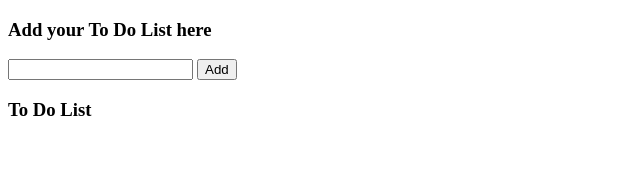
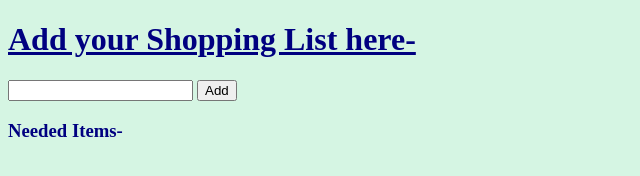
Before and after one commit to MaimunaMehzabin/To-Do-List-App-using-JS, a plain HTML site: page index.html in a window 1280 px wide. Shown: the whole page, without its empty margins (0-640 px from the left). Drawn offline with Linux system fonts and the light colour scheme.

Commit message:
fazar...

```diff
--- a/index.html
+++ b/index.html
@@ -6,14 +6,14 @@
     <link rel="stylesheet" href="style.css" />
   </head>
   <body>
-    <h3>Add your To Do List here</h3>
+    <h1>Add your Shopping List here-</h1>
 
     <form id="myForm">
       <input id="myInput" type="text" />
       <button>Add</button>
     </form>
 
-    <h3>To Do List</h3>
+    <h3>Needed Items-</h3>
     <ul id="myItem"></ul>
     <script src="script.js"></script>
   </body>
--- a/style.css
+++ b/style.css
@@ -0,0 +1,12 @@
+body {
+  background-color: #d5f5e3;
+}
+
+h1 {
+  color: #000080;
+  text-decoration: underline;
+}
+
+h3 {
+  color: #000080;
+}
```
Also changed, not shown: Prepare a shopping list with JS/Shopping list.html (added).
